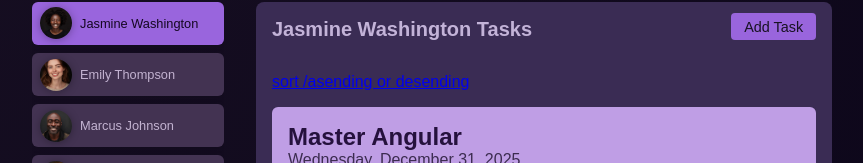
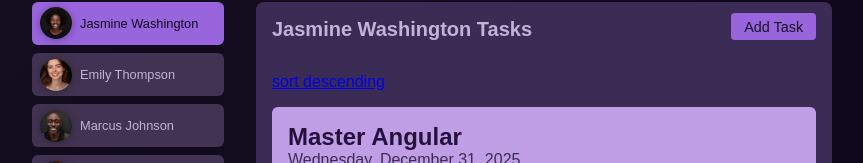
Before and after one commit to anilkumar-dct/routing-anguler, an Angular app: page /users/u1/tasks in a window 1280 px wide. Shown: the part 260-423 px from the top of the page, without its empty margins (208-1071 px from the left). Built offline with nearby package versions, Linux system fonts and the light colour scheme.

Commit message:
use of query params

```diff
--- a/src/app/tasks/tasks.component.html
+++ b/src/app/tasks/tasks.component.html
@@ -1,5 +1,8 @@
-<a routerLink="./" [queryParams]="{ order: 'asc' }">
-  sort /asending or desending
+<a
+  routerLink="./"
+  [queryParams]="{ order: order() === 'asc' ? 'desc' : 'asc' }"
+>
+  sort {{ order() === "asc" ? "ascending" : "descending" }}
 </a>
 <ul>
   @for (task of userTasks(); track task.id) {
--- a/src/app/tasks/tasks.component.ts
+++ b/src/app/tasks/tasks.component.ts
@@ -13,7 +13,8 @@ import { RouterLink } from '@angular/router';
   imports: [TaskComponent, RouterLink],
 })
 export class TasksComponent {
-  userId = input.required<string>();
+  userId = input.required<'asc' | 'desc'>();
+  order = input.required<string>();
   private taskServices = inject(TasksService);
   userTasks = computed(() =>
     this.taskServices.allTasks().filter((task) => task.userId === this.userId())
```
